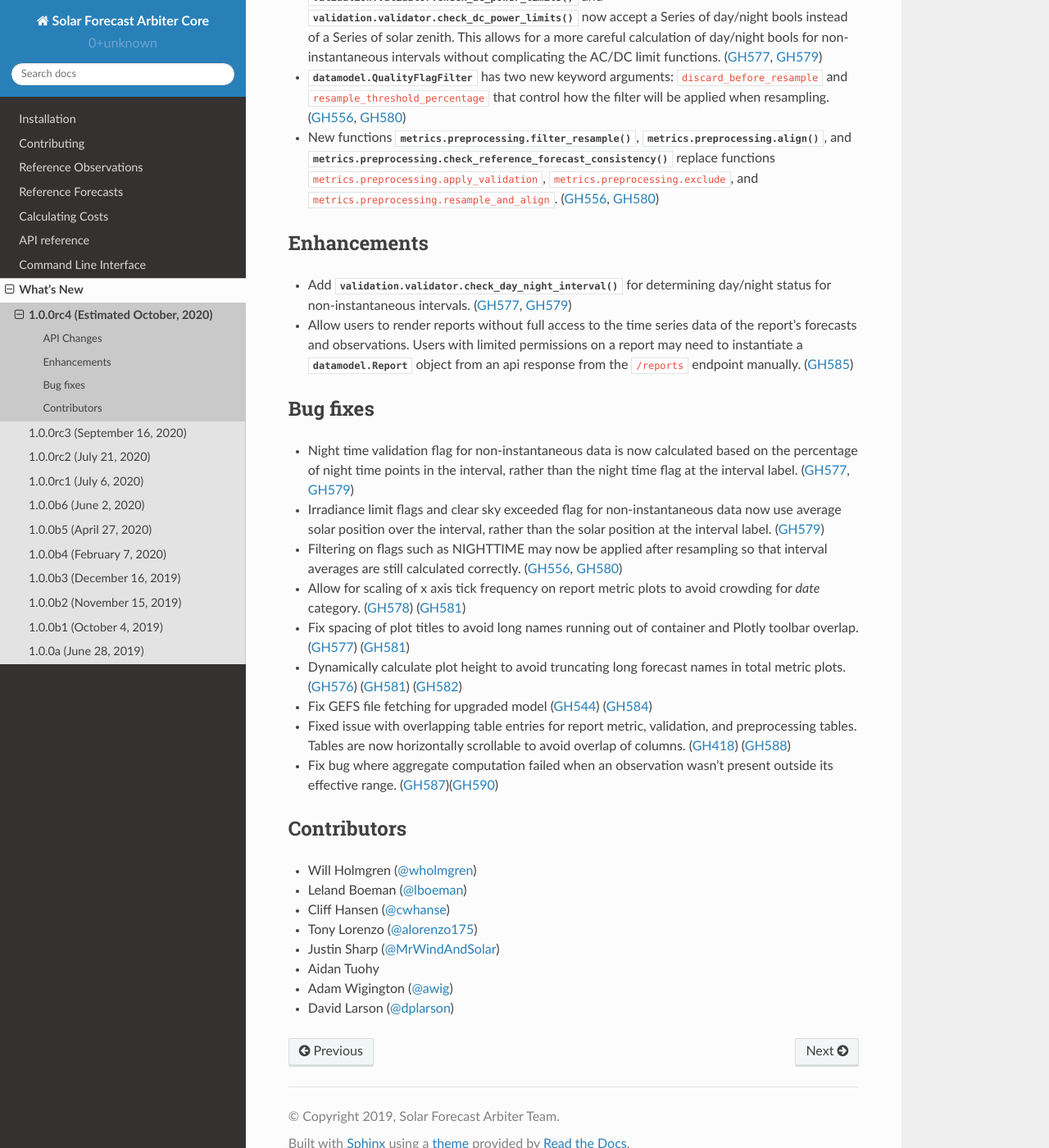
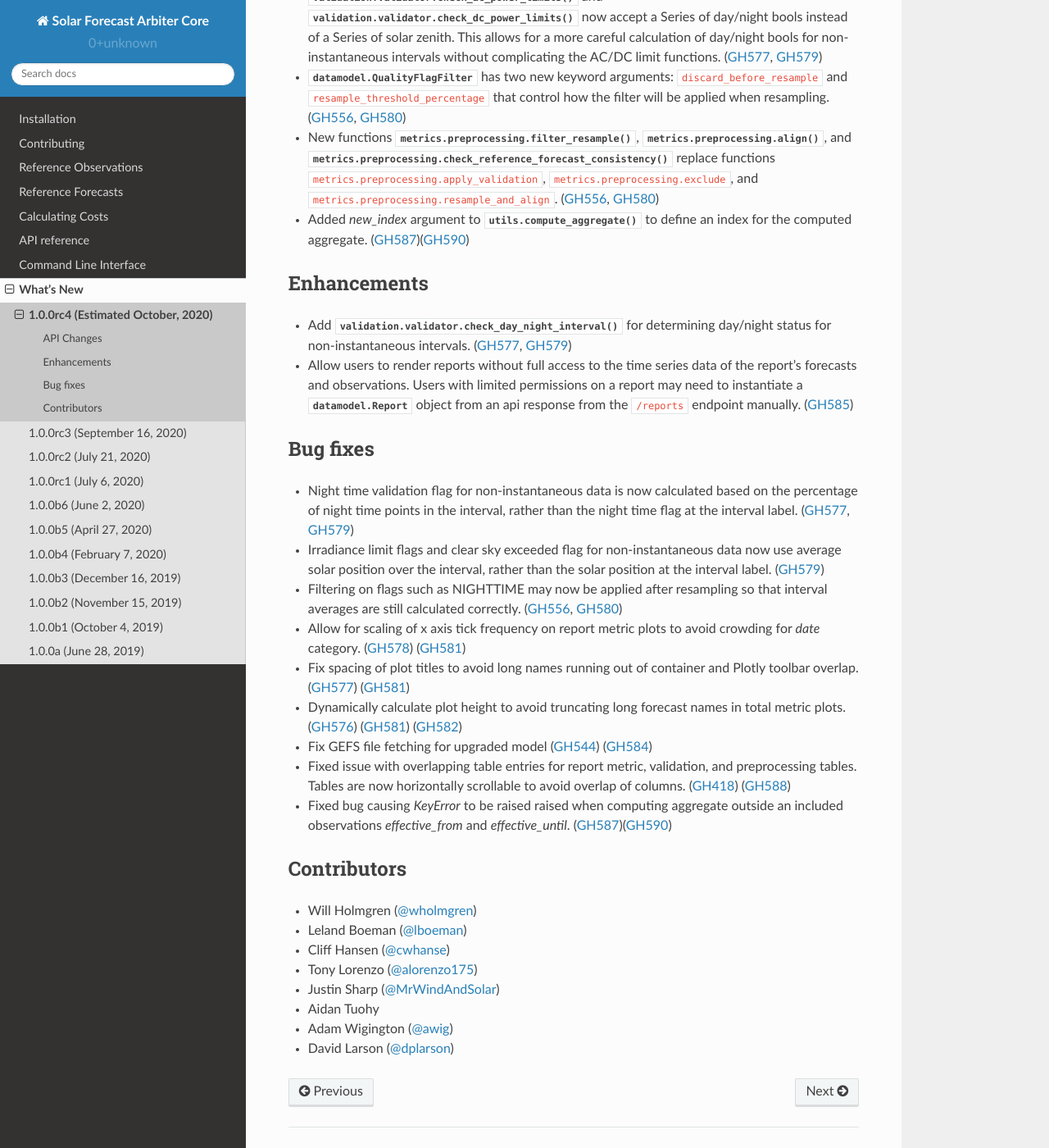
Before and after one commit to SolarArbiter/solarforecastarbiter-core, a Sphinx documentation site: the page built from docs/source/whatsnew/1.0.0rc4.rst, in a window 1280 px wide and 1400 px high, scrolled down 379 px. Shown: the whole window at 82% size. Built offline with Sphinx 7.4.7 and the Read the Docs theme 2.0.0, drawn with Linux system fonts in a browser that asks for light colours.

Commit message:
better whatsnew note

```diff
--- a/docs/source/whatsnew/1.0.0rc4.rst
+++ b/docs/source/whatsnew/1.0.0rc4.rst
@@ -30,6 +30,9 @@ API Changes
   ``metrics.preprocessing.exclude``, and
   ``metrics.preprocessing.resample_and_align``.
   (:issue:`556`, :pull:`580`)
+* Added `new_index` argument to :py:func:`utils.compute_aggregate` to define
+  an index for the computed aggregate. (:issue:`587`)(:pull:`590`)
+
 
 
 Enhancements
@@ -63,8 +66,9 @@ Bug fixes
 * Fixed issue with overlapping table entries for report metric, validation, and
   preprocessing tables. Tables are now horizontally scrollable to avoid overlap
   of columns. (:issue:`418`) (:pull:`588`)
-* Fix bug where aggregate computation failed when an observation wasn't present
-  outside its effective range. (:issue:`587`)(:pull:`590`)
+* Fixed bug causing `KeyError` to be raised raised when computing aggregate
+  outside an included observations `effective_from` and `effective_until`.
+  (:issue:`587`)(:pull:`590`)
 
 
 Contributors
```
